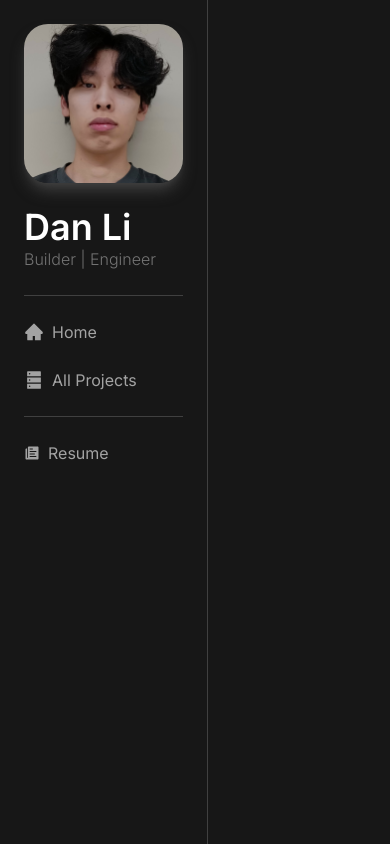
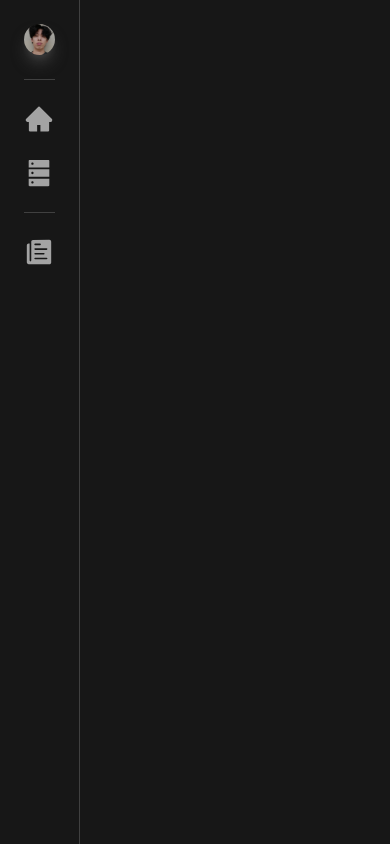
Before and after one commit to danmxli/Vcsualizer, a Next.js app in the folder gitcomet/: page /about in a window 390 px wide. Built offline with nearby package versions, Linux system fonts and the light colour scheme.

Commit message:
mobile view ui refresh

```diff
--- a/gitcomet/components/home/current-features.tsx
+++ b/gitcomet/components/home/current-features.tsx
@@ -4,13 +4,13 @@ import ProjectOneImage from "../../public/2023_11_28_seePickle.png"
 const FeaturesCard = () => {
     return (
         <div className="w-full p-6 rounded-3xl bg-neutral-950 border border-neutral-700 flex flex-col gap-3 leading-relaxed">
-            <h1 className="text-white text-4xl font-semibold">Featured Projects.</h1>
+            <h1 className="text-white sm:text-4xl font-semibold">Featured Projects.</h1>
 
             <a className="hover:cursor-pointer" href="https://github.com/danmxli/seePickle" target="_blank" rel="noopener noreferrer" >
                 <div className="bg-neutral-900 shadow-inner shadow-neutral-700 p-6 rounded-3xl">
                     <div>
-                        <h1 className="text-white text-2xl">seePickle</h1>
-                        <h2 className="text-neutral-400">Your personal achievement visualization tool.</h2>
+                        <h1 className="text-white sm:text-2xl">seePickle</h1>
+                        <h2 className="text-neutral-400 text-xs sm:text-base">Your personal achievement visualization tool.</h2>
                         <Image src={ProjectOneImage} alt="seePickle" className="mt-6 rounded-3xl" />
                     </div>
                 </div>
--- a/gitcomet/components/home/main-card.tsx
+++ b/gitcomet/components/home/main-card.tsx
@@ -33,8 +33,8 @@ const MainCard = () => {
     return (
         <div className="w-full p-6 rounded-3xl bg-neutral-950 border border-neutral-700 flex flex-col gap-6 leading-relaxed">
             <div className="flex-grow max-h-fit">
-                <h1 className="text-white text-4xl font-semibold">Building Robust Solutions with Ergonomic Design.</h1>
-                <p className="text-neutral-400">My projects aim to create scalable software services that communicate seamlessly and deliver real-time benefits to users. </p>
+                <h1 className="text-white sm:text-4xl font-semibold">Building Robust Solutions with Ergonomic Design.</h1>
+                <p className="text-xs sm:text-base text-neutral-400">My projects aim to create scalable software services that communicate seamlessly and deliver real-time benefits to users. </p>
                 {currData ? (
                     <CommitGraph data={currData} />
                 ) : (
@@ -46,12 +46,12 @@ const MainCard = () => {
             </div>
 
             <div>
-                <h1 className="text-white text-4xl font-semibold">Contributor to Innovation.</h1>
-                <p className="text-neutral-400">Open to work and collaboration. Let&#39;s build something great together.</p>
+                <h1 className="text-white sm:text-4xl font-semibold">Contributor to Innovation.</h1>
+                <p className="text-xs sm:text-base text-neutral-400">Open to work and collaboration. Let&#39;s build something great together.</p>
                 <div className="flex gap-6 mt-6 ">
-                    <div className="flex items-center justify-center bg-neutral-900 shadow-inner shadow-neutral-700 p-6 rounded-3xl">
+                    <div className="flex items-center justify-center bg-neutral-900 shadow-inner shadow-neutral-700 p-3 sm:p-6 rounded-3xl">
                         <div>
-                            <h1 className="text-xl text-neutral-400">
+                            <h1 className="text-sm sm:text-xl text-neutral-400">
                                 {currData ? (
                                     <span>
                                         {yearCount} Total contributions this year.
@@ -63,7 +63,7 @@ const MainCard = () => {
                                 )}
 
                             </h1>
-                            <div className="mt-3 flex items-center text-2xl gap-3">
+                            <div className="mt-3 flex items-center sm:text-2xl gap-3">
                                 <a className="bg-neutral-400 hover:bg-white hover:cursor-pointer p-3 rounded-3xl"><FaMailBulk /></a>
                                 <a className="bg-neutral-400 hover:bg-white hover:cursor-pointer p-3 rounded-3xl"><FaGithub /></a>
                                 <a className="bg-neutral-400 hover:bg-white hover:cursor-pointer p-3 rounded-3xl"><FaLinkedin /></a>
--- a/gitcomet/components/navbar.tsx
+++ b/gitcomet/components/navbar.tsx
@@ -13,15 +13,15 @@ const Navbar = () => {
     const router = useRouter()
     const Menus = [
         { id: "home", title: "Home", href: "/", icon: <AiFillHome /> },
-        { id: "projects", title: "All Projects", href: "/projects", icon: <AiFillDatabase /> },
+        { id: "projects", title: "Projects", href: "/projects", icon: <AiFillDatabase /> },
         // { id: "about", title: "About Me", href: "/about", icon: <FaUserCircle /> }
     ];
 
     return (
-        <main className="w-52 bg-neutral-900 border-r border-neutral-700">
+        <main className="w-20 sm:w-52 bg-neutral-900 border-r border-neutral-700">
             <div className="m-6 pb-6 grid gap-6 justify-center border-b border-neutral-700">
                 <Image src={Headshot} alt="headshot" loading="eager" priority={true} className="rounded-3xl shadow-lg shadow-neutral-700" />
-                <div>
+                <div className='hidden sm:block'>
                     <h1 className="text-4xl font-semibold text-white">Dan Li</h1>
                     <h2 className="text-neutral-500 font-light">Builder | Engineer</h2>
                 </div>
@@ -30,18 +30,18 @@ const Navbar = () => {
                 {Menus.map((menu) => (
                     <button
                         key={menu.id}
-                        className={`flex items-center gap-2 hover:text-white ${pathname === menu.href ? 'text-white' : 'text-neutral-400'}`}
+                        className={`flex items-center gap-3 hover:text-white ${pathname === menu.href ? 'text-white' : 'text-neutral-400'}`}
                         onClick={() => {
                             router.push(menu.href)
                         }}
                     >
-                        <span className='text-xl'>{menu.icon}</span> {menu.title}
+                        <span className='text-3xl'>{menu.icon}</span> <span className='hidden sm:block'>{menu.title}</span>
                     </button>
                 ))}
             </div>
             <div className='m-6 grid'>
-                <a className={`flex items-center gap-2 text-neutral-400 hover:text-white hover:cursor-pointer`} href="/Base_Resume_1.pdf" target="_blank" rel="noopener noreferrer">
-                    <IoIosPaper /> Resume
+                <a className={`flex items-center gap-3 text-neutral-400 hover:text-white hover:cursor-pointer`} href="/Base_Resume_1.pdf" target="_blank" rel="noopener noreferrer">
+                    <IoIosPaper className="text-3xl" /> <span className='hidden sm:block'>Resume</span>
                 </a>
             </div>
         </main>
```
Also changed, not shown: gitcomet/public/2023_11_28_seePickle.png.
